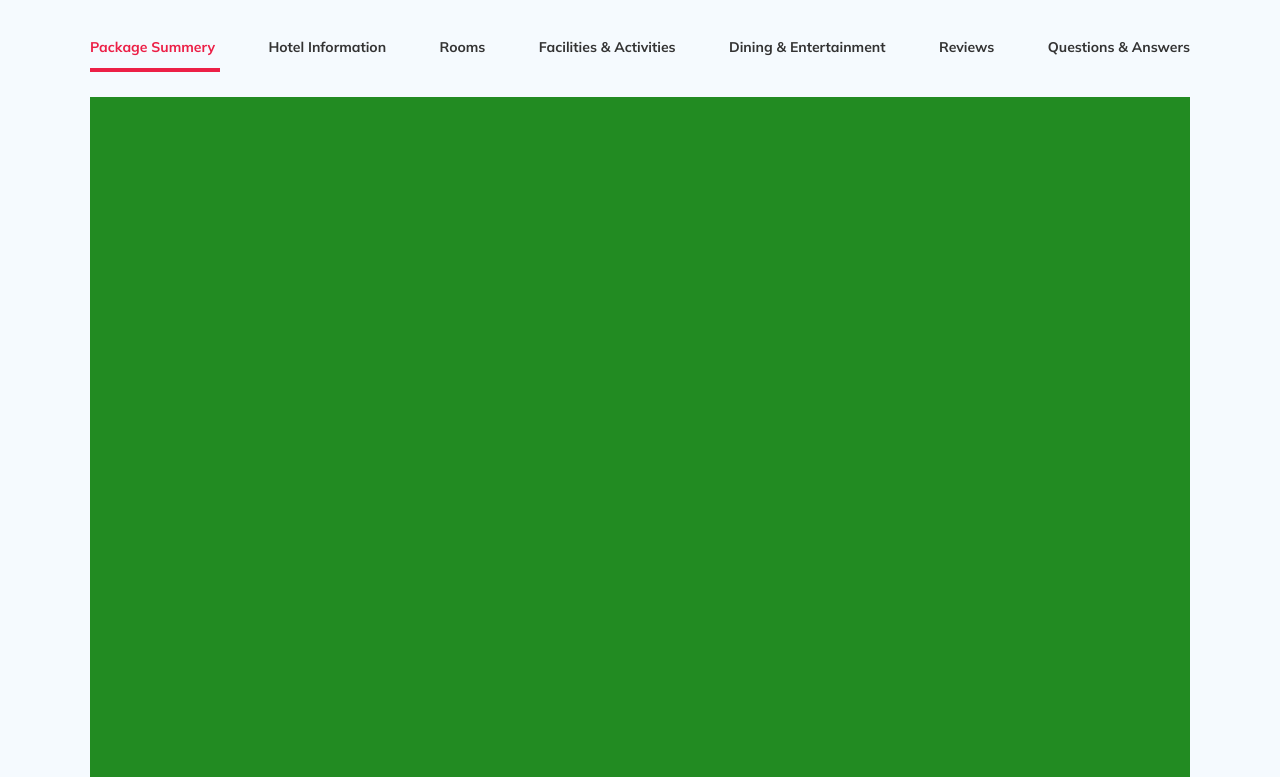
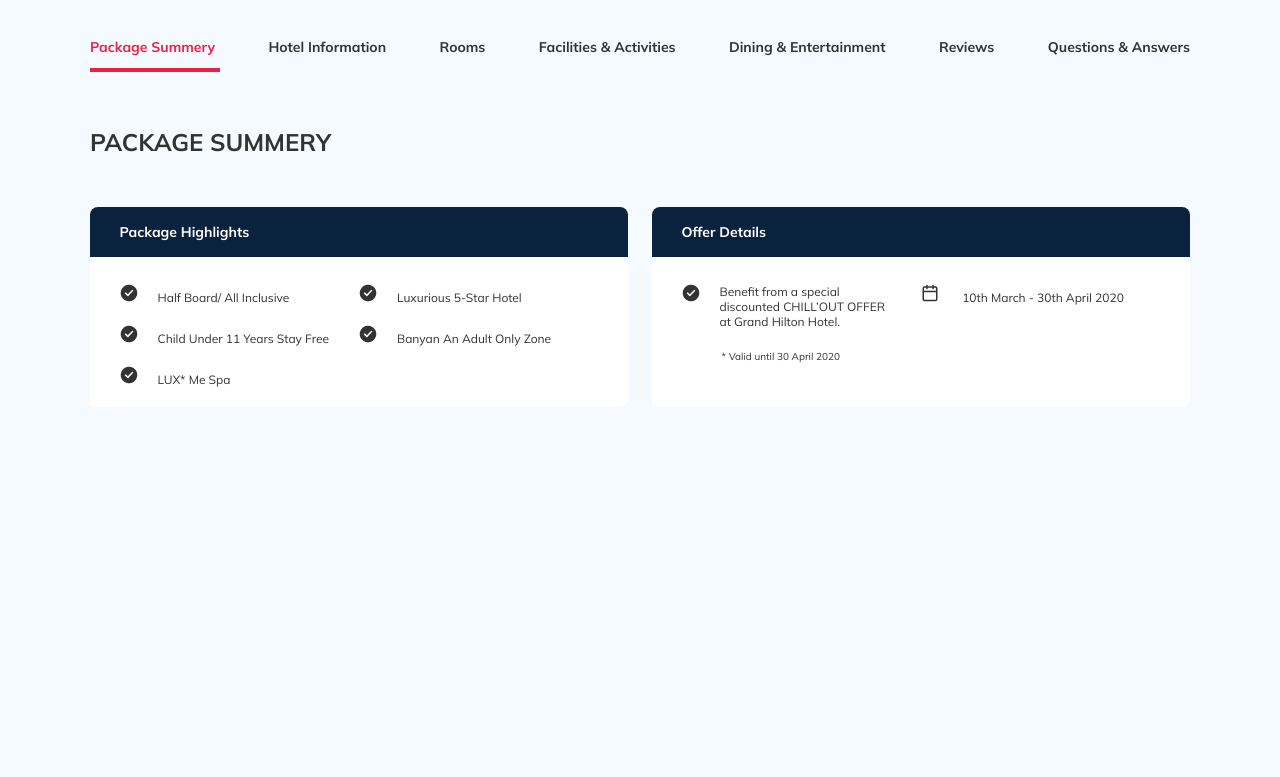
Before and after one commit to felice7/hotel, a plain HTML site: page index.html in a window 1280 px wide. Shown: the part 863-1640 px from the top of the page. Drawn offline with nearby package versions, Linux system fonts and the light colour scheme.

Commit message:
iniziata parte centrale

```diff
--- a/index.html
+++ b/index.html
@@ -111,13 +111,43 @@
         </div>
 
 
+        <div class="package">
+            <div class="package__title"><h1>PACKAGE SUMMERY</h1></div>
+            <div class="package__card">
+                <div class="package__card__title">
+                    <p>Package Highlights</p>
+                </div>
+                <div class="package__card__body">
+                    <div class="package__card__body__left">
+                        <p><img src="img/Group.png" alt="">Half Board/ All Inclusive</p>
+                        <p><img src="img/Group.png" alt="">Child Under 11 Years Stay Free</p>
+                        <p><img src="img/Group.png" alt="">LUX* Me Spa</p>
 
+                    </div>
+                    <div class="package__card__body__right">
+                        <p><img src="img/Group.png" alt="">Luxurious 5-Star Hotel</p>
+                        <p><img src="img/Group.png" alt="">Banyan An Adult Only Zone</p>
 
+                    </div>
+                </div>
+            </div>
 
+            <div class="package__card">
+                <div class="package__card__title">
+                    <p>Offer Details</p>
+                </div>
+                <div class="package__card__body">
+                    <div class="package__card__body__left">
+                        <p class="offer"><img src="img/Group.png" alt="">Benefit from a special discounted CHILL’OUT OFFER at Grand Hilton Hotel.</p>
+                        <p class="valid">* Valid until 30 April 2020</p>
+                    </div>
+                    <div class="package__card__body__right">
+                        <p><img src="img/calendar.png" alt=""> 10th March - 30th April 2020</p>
+                    </div>
+                </div>
+            </div>
+        </div>
 
-
-        <div class="package__summer"></div>
-        <div class="prova"></div>
 
 </body>
 </html>
--- a/style.css
+++ b/style.css
@@ -525,6 +525,7 @@ header {
 .cards__menu ul li:nth-child(1){
     color: #EC1F46;
 }
+
 .cards__menu ul li:nth-child(1)::before{
     content: "";
     position: absolute;
@@ -536,19 +537,113 @@ header {
 }
 
 
+.package {
+    display: flex;
+    justify-content: space-between;
+    width: 1100px;
+    height: 842px;
+    font-family: "Mulish";
+    background:#F5FAFE;
+    margin-top: 30px;
+}
+
+.package__title {
+    position: absolute;
+}
+
+.package h1 {
+    font-style: normal;
+    font-weight: bold;
+    font-size: 24px;
+    line-height: 30px;
+    color: #333333;
+}
 
 
+.package__card {
+    display: flex;
+    flex-wrap: wrap;
+    justify-content: center;
+    width: 538px;
+    height: 200px;
+    background: #FFFFFF;
+    border-radius: 8px 8px 8px 0px;
+    margin-top: 80px;
+}
 
+.package__card__title {
+    display: flex;
+    justify-content: center;
+    align-items: center;
+    width: 538px;
+    height: 50px;
+    background: #0A223D;
+    border-radius: 8px 8px 0 0;
 
+}
 
+.package__card__title p {
+    width: 479px;
+    color: #FFFFFF;
+    font-style: normal;
+    font-weight: bold;
+    font-size: 14px;
+    line-height: 18px;
+}
 
+.package__card__body {
+    display: flex;
+    flex-wrap: nowrap;
+    justify-content: space-between;
+    width: 479px;
+    height: 96px;
+}
 
+.package__card__body p {
+    font-style: normal;
+    font-weight: normal;
+    font-size: 12px;
+    line-height: 15px;
+    color: #333333;
+}
 
+.package__card__body__left {
+    display: flex;
+    flex-direction: column;
+    justify-content: space-between;
+    width: 240px;
+}
 
+.package__card__body__right {
+    display: flex;
+    flex-direction: column;
+    width: 240px;
+}
 
+.package__card__body__left img,
+.package__card__body__right img {
+    width: 18px;
+    height: 18px;
+}
 
-.package__summer {
-    width: 1100px;
-    height: 842px;
-    background: forestgreen;
+.package__card__body__left p,
+.package__card__body__right p {
+    margin-bottom: 20px;
+
 }
+
+.package__card__body__left img,
+.package__card__body__right img {
+    margin-right: 20px;
+}
+
+.package__card__body__left .offer {
+    display: flex;
+    width: 205px;
+}
+
+.package__card__body__left .valid {
+    width: 168px;
+    margin-left: 40px;
+    font-size: 10px;
+}
```
Also changed, not shown: img/Group.png (added), img/Slider.png (deleted), img/calendar.png (added).
